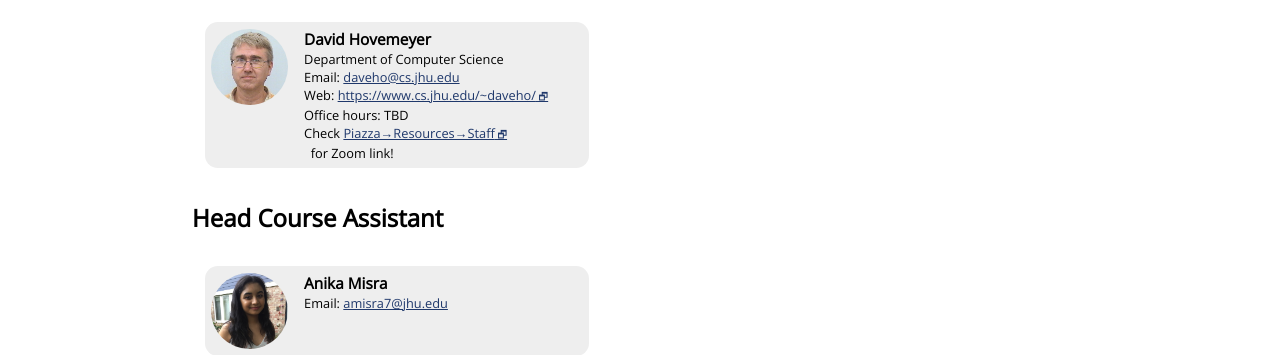
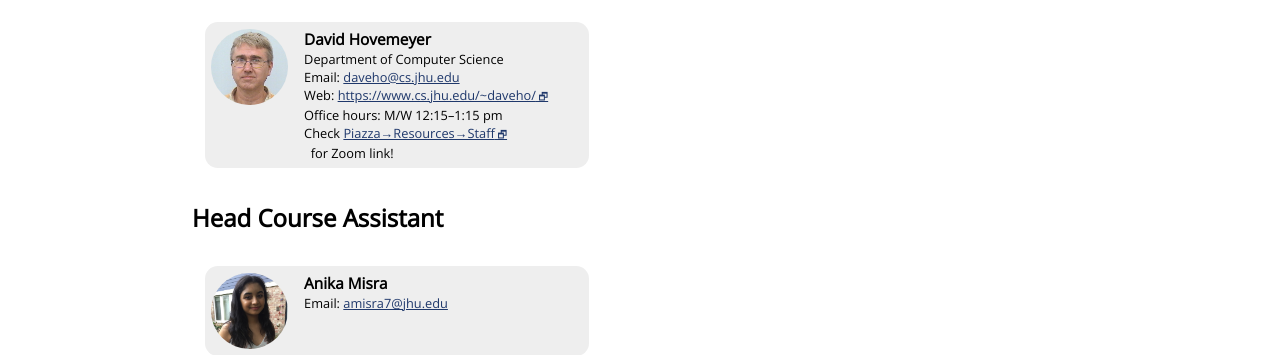
Before and after one commit to jhu-ip/cs220-summer22, a Jekyll site: the page built from staff.md, in a window 1280 px wide. Shown: the part 346-701 px from the top of the page. Built offline with Jekyll 4.4.1, drawn with Linux system fonts in a browser that asks for light colours; some web fonts are replaced.

Commit message:
post my office hours

```diff
--- a/staff.md
+++ b/staff.md
@@ -17,7 +17,7 @@ category: "staff"
    Department of Computer Science<br>
    Email: <a href="mailto:daveho@cs.jhu.edu">daveho@cs.jhu.edu</a><br>
    Web: <a class="external" target="_blank" href="https://www.cs.jhu.edu/~daveho/">https://www.cs.jhu.edu/~daveho/</a><br>
-   Office hours: TBD<br>
+   Office hours: M/W 12:15–1:15 pm<br>
    Check <a class="external" target="_blank" href="https://piazza.com/jhu/summer2022/en601220/staff">Piazza→Resources→Staff</a><br>&nbsp;&nbsp;for Zoom link!
   </div>
 </div>
```
Also changed, not shown: syllabus.md (+1 -1 lines).
